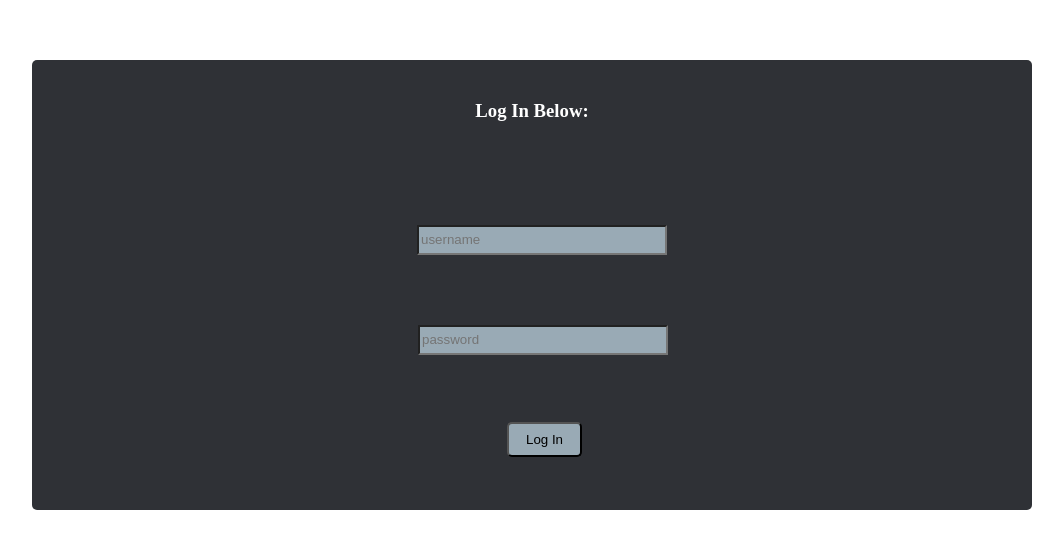
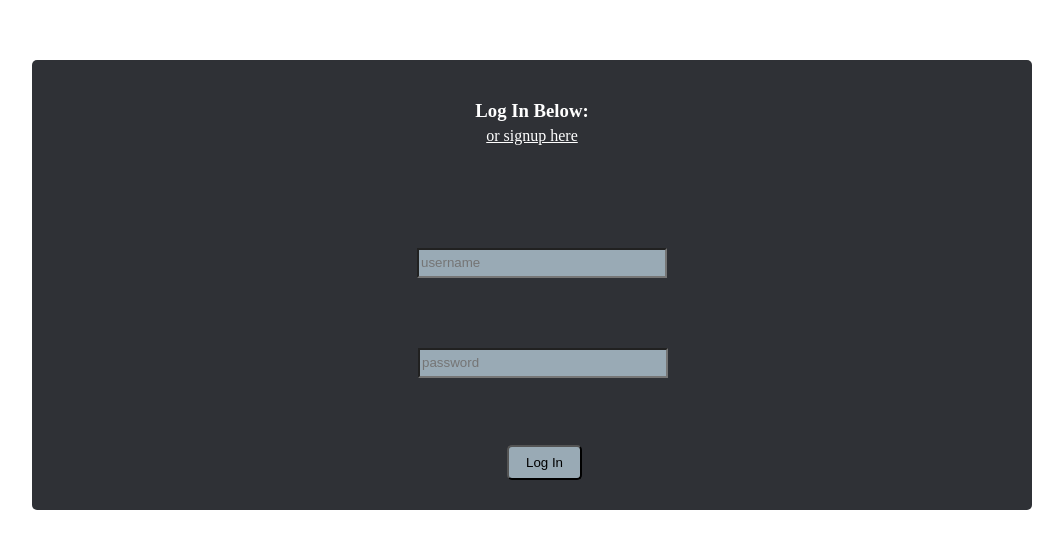
Before and after one commit to kevinjung2/messaging-app, a React (Create React App) app in the folder messaging-app-frontend/: page /login in a window 1280 px wide. Shown: the part 115-664 px from the top of the page, without its empty margins (108-1171 px from the left). Built offline with nearby package versions, Linux system fonts and the light colour scheme.

Commit message:
adds styiling to add friend page

```diff
--- a/messaging-app-frontend/src/AddFriend.js
+++ b/messaging-app-frontend/src/AddFriend.js
@@ -41,8 +41,8 @@ class AddFriend extends Component {
         {this.state.error ? <p>{this.state.error}</p> : null}
         <form onSubmit={this.handleSubmit}>
           <h3>Enter Friends Name:</h3>
-          <input className="username" placeholder="username" type="text" name="username" onChange={this.handleChange} value={this.state.username} />
-          <input className="submit" type="submit" value="Add Friend" />
+          <input className="friend-username" placeholder="username" type="text" name="username" onChange={this.handleChange} value={this.state.username} />
+          <input className="friend-submit" type="submit" value="Add Friend" />
         </form>
       </div>
     )
--- a/messaging-app-frontend/src/Login.js
+++ b/messaging-app-frontend/src/Login.js
@@ -55,6 +55,7 @@ class Login extends Component {
         {this.state.error ? <p>{this.state.error}</p> : null}
         <form onSubmit={this.handleSubmit}>
           <h3>Log In Below:</h3>
+          <a href="/signup">or signup here</a>
           <input className="username" placeholder="username" type="text" name="username" onChange={this.handleChange} value={this.state.username} />
           <input className="password" placeholder="password" type="password" name="password" onChange={this.handleChange} value={this.state.password} />
           <input className="submit" type="submit" value="Log In" />
--- a/messaging-app-frontend/src/Signup.js
+++ b/messaging-app-frontend/src/Signup.js
@@ -54,6 +54,7 @@ class Signup extends Component {
         {this.state.error ? <p>{this.state.error}</p> : null}
         <form onSubmit={this.handleSubmit}>
           <h3>Sign Up Below: </h3>
+          <a href="/login">or login here</a>
           <input className="username" type="text" name="username" onChange={this.handleChange} value={this.state.username} />
           <input className="password" type="password" name="password" onChange={this.handleChange} value={this.state.password} />
           <input className="submit" type="submit" value="Sign Up" />
--- a/messaging-app-frontend/src/css/AddFriend.css
+++ b/messaging-app-frontend/src/css/AddFriend.css
@@ -10,28 +10,31 @@
   left: 50%;
   margin-top: -225px;
   margin-left: -500px;
+  text-align: center;
 }
 
-.username {
-  background: #99AAB5;
-  box-sizing: border-box;
+.friend-username {
+  background: #36393F;
+  border: 2px solid #99AAB5;
+  color: #99AAB5;
   position: relative;
-  width: 25%;
+  border-radius: 10px;
+  width: 45%;
   height: 30px;
-  display: inline-flex;
-  top: 100px;
-  left: 385px;
+  top: 70px;
+  left: 120px;
 }
 
-.submit {
-  background: #99AAB5;
-  width: 75px;
-  padding: 8px;
+.friend-submit {
+  width: 25%;
   position: relative;
-  margin: 0 auto;
-  border-radius: 5px;
-  top: 300px;
-  right: 25px;
+  top: 150px;
+  right: 225px;
+  background: #36393F;
+  color: #99AAB5;
+  border: 2px solid #99AAB5;
+  border-radius: 10px;
+  padding:5px;
 }
 
 h3 {
--- a/messaging-app-frontend/src/css/Login.css
+++ b/messaging-app-frontend/src/css/Login.css
@@ -48,7 +48,13 @@
 h3 {
   text-align: center;
   size: 20px;
-  padding: 0;
-  margin: 0;
   margin-top: 40px;
 }
+
+a {
+  text-align: center;
+  margin-top: 5px;
+  size: 13px;
+  display: inherit;
+  color: white;
+}
--- a/messaging-app-frontend/src/css/Signup.css
+++ b/messaging-app-frontend/src/css/Signup.css
@@ -52,3 +52,11 @@ h3 {
   margin: 0;
   margin-top: 40px;
 }
+
+a {
+  text-align: center;
+  margin-top: 5px;
+  size: 13px;
+  display: inherit;
+  color: white;
+}
```
